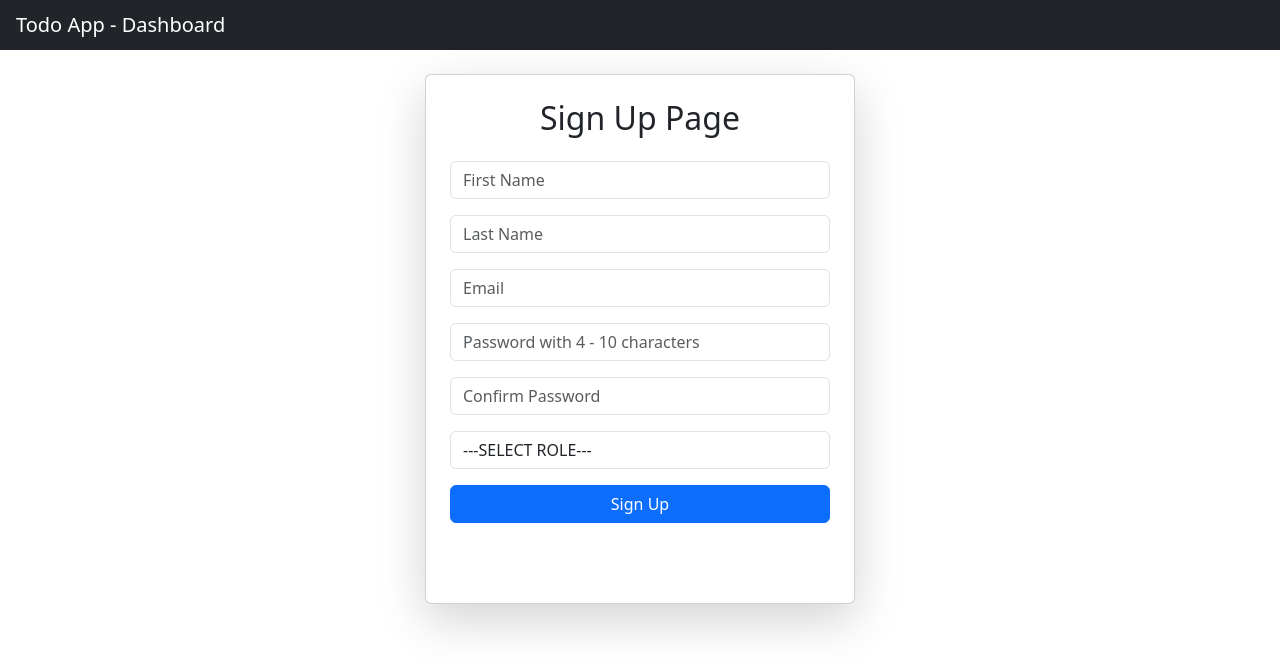
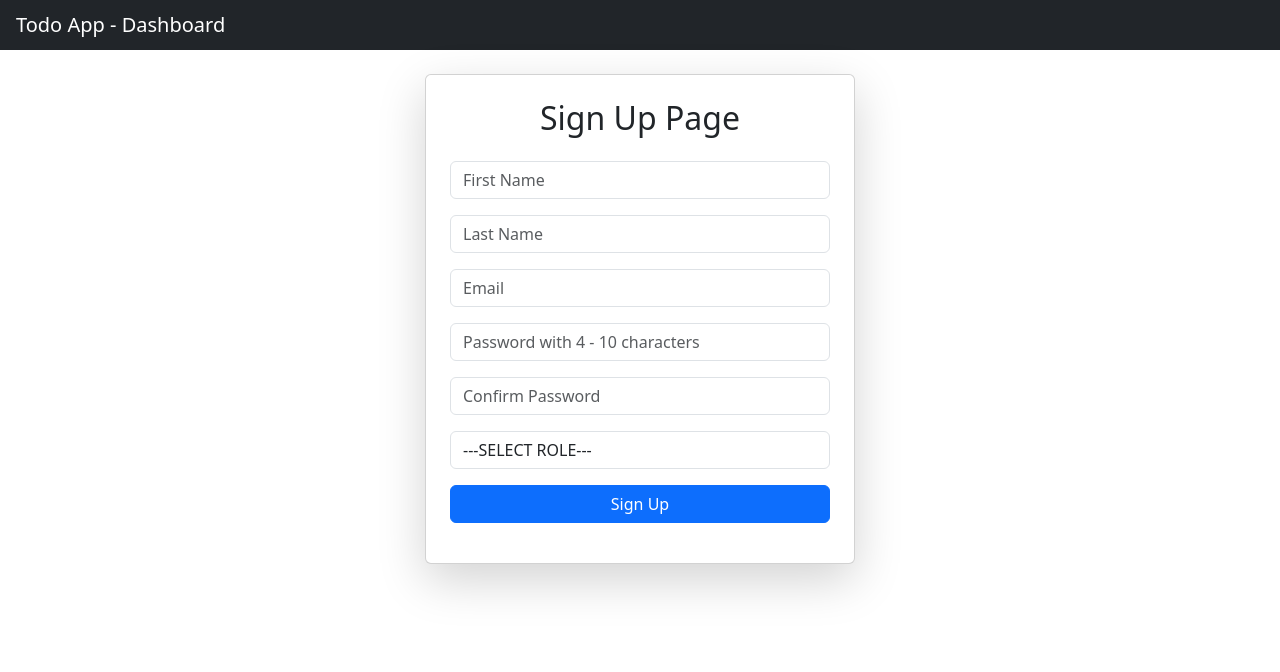
Before and after one commit to scofieldmr/Spring-react-login-with-jwt, a React (Vite) app in the folder todolist-app/: page /signup in a window 1280 px wide. Shown: the top 672 px of the page. Built offline with nearby package versions, Linux system fonts and the light colour scheme.

Commit message:
Modified Sign up page

```diff
--- a/todolist-app/src/common/SignupPage.jsx
+++ b/todolist-app/src/common/SignupPage.jsx
@@ -26,29 +26,6 @@ const SignupPage = () => {
   const [apiError, setApiError] = useState("");
   const [passwordError, setPasswordError] = useState("");
   const [message, setMessage] = useState("");
-
-  const GOOGLE_CLIENT_ID = "423631960746-2ba77hq07l5cbia2kvs5ica8gf3vc3fh.apps.googleusercontent.com";
-
-    // Google onSuccess handler
-  const handleGoogleSuccess = async (credentialResponse) => {
-    try {
-      // credentialResponse.credential is an ID token (JWT)
-      const idToken = credentialResponse.credential;
-      // send to backend to verify and receive your app JWT
-      const res = await axios.post("http://localhost:8000/api/v1/oauth/google", { credential: idToken });
-      const token = res.data.token;
-      localStorage.setItem("token", token);
-      // navigate
-      navigate("/dashboard");
-    } catch (err) {
-      console.error(err);
-      alert("Google login failed");
-    }
-  };
-
-  const handleGoogleFailure = () => {
-    alert("Google sign-in failed");
-  };
 
   function validateField(name, value) {
   let error = "";
@@ -231,11 +208,7 @@ const SignupPage = () => {
         </form>
 
         <div className="mt-3">
-         <GoogleOAuthProvider clientId={GOOGLE_CLIENT_ID}>
-            <GoogleLogin
-              onSuccess={handleGoogleSuccess}
-              onError={handleGoogleFailure}
-            />
+         <GoogleOAuthProvider>
           </GoogleOAuthProvider>
       </div>
       </div>
```
